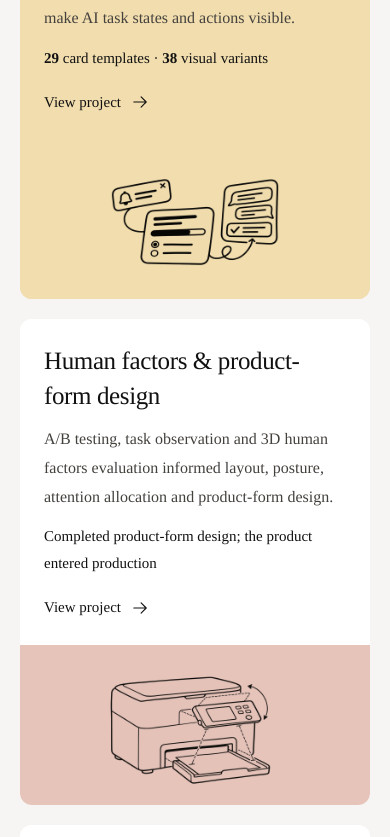
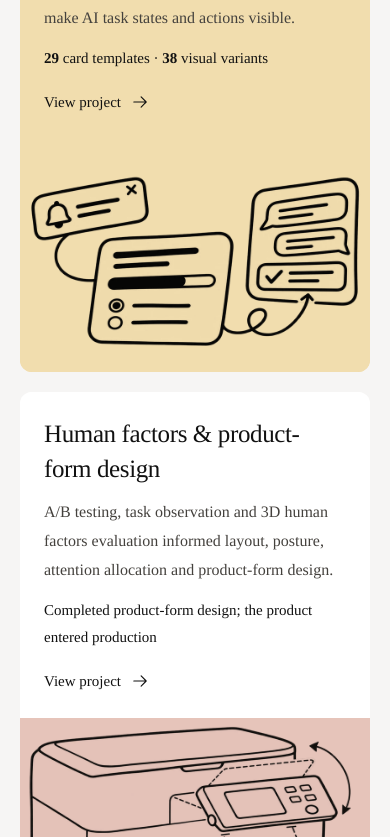
Before and after one commit to sunky-Z/77-portfolio, a React (Vite) app in the folder website/: page / in a window 390 px wide. Shown: the part 1167-2004 px from the top of the page. Built offline with nearby package versions, Linux system fonts and the light colour scheme.

Commit message:
Increase project illustration presence across screen sizes

```diff
--- a/website/src/App.jsx
+++ b/website/src/App.jsx
@@ -57,7 +57,7 @@ function ProjectCard({ project, skills, L, compact = false, headingTag = 'h3', f
     <p className="card-description">{project.summary}</p>
     <span className="card-footer">{L('了解项目', 'View project')} <Glyph kind="arrow" size={17} /></span>
   </a>;
-  return <a className={`project-card${featured ? ' featured-card' : ''}`} data-tone={projectTones[project.id]} href={routeHref(`/projects/${project.id}/`)}>
+  return <a className={`project-card${featured ? ' featured-card' : ''}`} data-project={project.id} data-tone={projectTones[project.id]} href={routeHref(`/projects/${project.id}/`)}>
     <div className="project-cover">
       <img src={asset(project.image)} alt="" width="900" height="600" loading="lazy" />
     </div>
--- a/website/src/notion-theme.css
+++ b/website/src/notion-theme.css
@@ -55,7 +55,14 @@ body, .portfolio { background: var(--paper); }
 .project-card, .career-card, .skill-card, .related-card { border: 1px solid transparent; border-radius: 12px; background: #fff; box-shadow: none; }
 .project-card:hover, .career-card:hover, .skill-card:hover, .related-card:hover { background: #fff; border-color: #B5BDB1; }
 .project-card[data-tone] .project-cover { background: var(--tone, var(--sky)); border: 0; }
-.project-cover img { mix-blend-mode: multiply; }
+.project-cover img { mix-blend-mode: multiply; padding: 0; object-fit: contain; object-position: 50% 50%; transform: translate(var(--illustration-x, 0), var(--illustration-y, 0)) scale(var(--illustration-scale, 1)); }
+.project-card[data-project="ai-ecosystem"] { --illustration-scale: 1.08; }
+.project-card[data-project="hardware-human-factors"] { --illustration-scale: 1.12; --illustration-x: 2%; --illustration-y: -4%; }
+.project-card[data-project="station-control-research"] .project-cover img,
+.project-card[data-project="energy-product-planning"] .project-cover img { object-fit: cover; object-position: 50% 62%; }
+.project-group .project-cover { aspect-ratio: 1.75; }
+.project-group .project-card[data-project="energy-product-planning"] .project-cover { aspect-ratio: 2; }
+.project-group .project-cover img { padding: 0; }
 .project-body { background: #fff; }
 .card-description, .related-card p { color: var(--body-text); }
 .card-footer { color: var(--ink); }
@@ -79,15 +86,15 @@ body, .portfolio { background: var(--paper); }
 .home-selected .selected-projects { grid-template-columns: repeat(2, minmax(0, 1fr)); gap: 24px; }
 .home-selected .featured-card { display: flex; flex-direction: column; gap: 0; padding: 0; border: 0; border-radius: 12px; overflow: hidden; background: #fff; }
 .home-selected .featured-card .project-body { order: 1; padding: 28px; }
-.home-selected .featured-card .project-cover { order: 0; height: 210px; min-height: 0; aspect-ratio: auto; margin: 0; background: var(--tone, var(--sky)); }
-.home-selected .featured-card .project-cover img { padding: 22px 36px; }
+.home-selected .featured-card .project-cover { order: 0; height: 320px; min-height: 0; aspect-ratio: auto; margin: 0; background: var(--tone, var(--sky)); }
+.home-selected .featured-card .project-cover img { padding: 0; }
 .home-selected .featured-card .card-description { font-size: 17px; line-height: 1.8; }
 .home-selected .featured-card .project-fact { font-size: 16px; margin-top: 12px; }
 .home-selected .featured-card .card-footer { font-size: 16px; padding-top: 20px; }
 .home-selected .featured-card:first-child { grid-column: 1 / -1; grid-row: auto; display: grid; grid-template-columns: minmax(0, 1.05fr) minmax(0, .95fr); align-items: stretch; background: var(--tone, var(--blue)); }
 .home-selected .featured-card:first-child .project-body { order: 0; padding: 40px; background: transparent; }
-.home-selected .featured-card:first-child .project-cover { order: 1; height: auto; min-height: 300px; margin: 0; }
-.home-selected .featured-card:first-child .project-cover img { padding: 28px 40px; }
+.home-selected .featured-card:first-child .project-cover { order: 1; height: auto; min-height: 360px; margin: 0; }
+.home-selected .featured-card:first-child .project-cover img { padding: 0; }
 .home-selected .featured-card:first-child .card-title { font-size: 34px; line-height: 1.4; margin-bottom: 14px; }
 .home-selected .featured-card:not(:first-child) { display: flex; grid-template-columns: none; align-items: stretch; gap: 0; }
 .home-selected .featured-card:not(:first-child) .card-title { font-size: 27px; line-height: 1.4; margin-bottom: 12px; }
@@ -139,10 +146,14 @@ body, .portfolio { background: var(--paper); }
   .section-heading h2 { font-size: 31px; }
   .home-selected .featured-card:first-child { grid-template-columns: minmax(0, 1.1fr) minmax(0, .9fr); padding: 0; border: 0; gap: 0; }
   .home-selected .featured-card:first-child .project-body { padding: 26px; }
-  .home-selected .featured-card:first-child .project-cover { height: auto; min-height: 260px; margin: 0; }
-  .home-selected .featured-card:first-child .project-cover img { padding: 22px; }
+  .home-selected .featured-card:first-child .project-cover { height: auto; min-height: 280px; margin: 0; }
+  .home-selected .featured-card:first-child .project-cover img { padding: 0; }
   .home-selected .featured-card:not(:first-child) { display: flex; gap: 0; }
-  .home-selected .featured-card:not(:first-child) .project-cover { height: 180px; margin: 0; }
+  .home-selected .featured-card:not(:first-child) .project-cover { height: 260px; margin: 0; }
+  .project-card[data-project] .project-cover img { object-fit: contain; }
+  .project-group .project-cover,
+  .project-group .project-card[data-project="energy-product-planning"] .project-cover { height: 100%; aspect-ratio: auto; }
+  .project-group .project-cover img { padding: 0; min-height: 240px; }
   .home-selected .featured-card:not(:first-child) .card-title { font-size: 24px; }
   .home-selected .featured-card .project-body { padding: 24px; }
   .home-skills-grid { grid-template-columns: repeat(2, minmax(0, 1fr)); gap: 18px; }
@@ -158,8 +169,11 @@ body, .portfolio { background: var(--paper); }
   .home-selected .selected-projects { grid-template-columns: 1fr; gap: 20px; }
   .home-selected .featured-card:first-child, .home-selected .featured-card:not(:first-child) { display: flex; flex-direction: column; gap: 0; padding: 0; }
   .home-selected .featured-card .project-body, .home-selected .featured-card:first-child .project-body { order: 0; padding: 24px; }
-  .home-selected .featured-card .project-cover, .home-selected .featured-card:first-child .project-cover, .home-selected .featured-card:not(:first-child) .project-cover { order: 1; height: 160px; min-height: 0; margin: 0; aspect-ratio: auto; }
-  .home-selected .featured-card .project-cover img, .home-selected .featured-card:first-child .project-cover img { padding: 16px 28px; }
+  .home-selected .featured-card .project-cover, .home-selected .featured-card:first-child .project-cover, .home-selected .featured-card:not(:first-child) .project-cover { order: 1; height: auto; min-height: 0; margin: 0; aspect-ratio: 1.5; }
+  .home-selected .featured-card .project-cover img, .home-selected .featured-card:first-child .project-cover img { padding: 0; }
+  .project-group .project-cover,
+  .project-group .project-card[data-project="energy-product-planning"] .project-cover { height: auto; aspect-ratio: 1.5; }
+  .project-group .project-cover img { min-height: 0; }
   .home-selected .featured-card:first-child .card-title, .home-selected .featured-card:not(:first-child) .card-title { font-size: 25px; margin-bottom: 12px; }
   .home-selected .featured-card .card-description { font-size: 16px; }
   .home-selected .featured-card .project-fact { font-size: 15px; }
```
Also changed, not shown: 2 other files (tests, documents, lock files or other folders).
